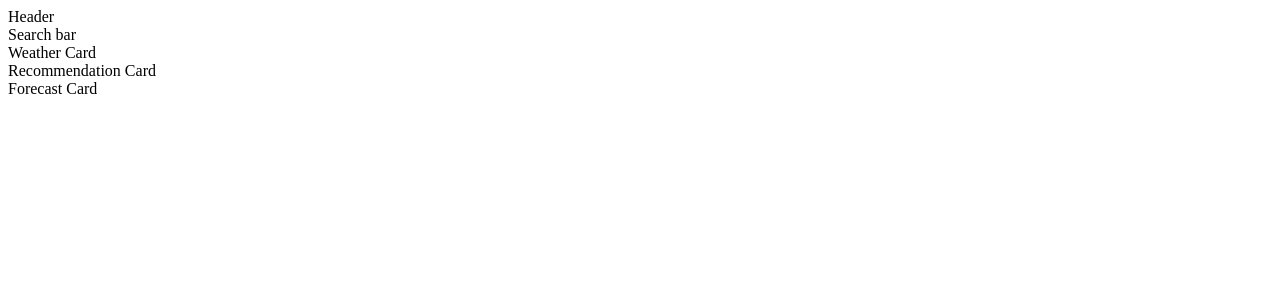
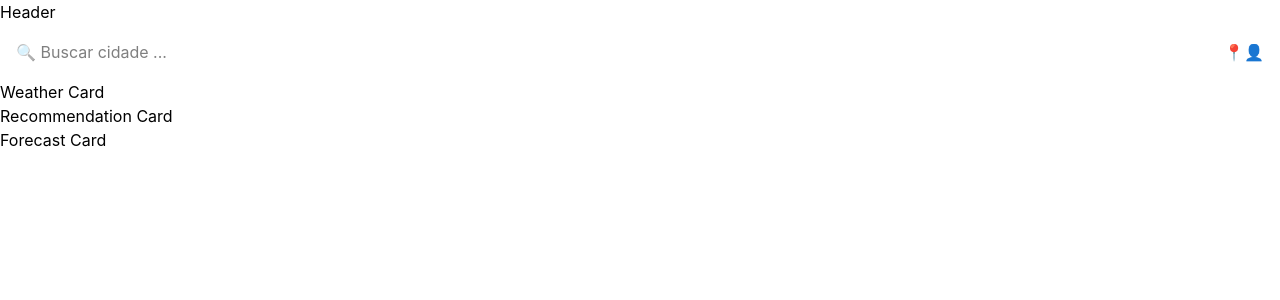
Before and after one commit to pamella-binotto/zephyr-frontend, a React (Vite) app: page / in a window 1280 px wide. Shown: the top 300 px of the page. Built offline with nearby package versions, Linux system fonts and the light colour scheme.

Commit message:
feat(search): create search bar component structure

```diff
--- a/package.json
+++ b/package.json
@@ -10,12 +10,14 @@
     "preview": "vite preview"
   },
   "dependencies": {
+    "@tailwindcss/vite": "^4.3.2",
     "axios": "^1.18.1",
     "lucide-react": "^1.23.0",
     "react": "^19.2.7",
     "react-dom": "^19.2.7",
     "react-router-dom": "^7.18.1",
-    "react-toastify": "^11.1.0"
+    "react-toastify": "^11.1.0",
+    "tailwindcss": "^4.3.2"
   },
   "devDependencies": {
     "@eslint/js": "^10.0.1",
--- a/src/components/SearchBar/SearchBar.jsx
+++ b/src/components/SearchBar/SearchBar.jsx
@@ -1,6 +1,13 @@
-function SearchBar(){
-    return(
-        <div> Search bar</div>
+function SearchBar() {
+    return (
+        <div className="flex items-center p-4">
+
+            <input className="flex-1" type="text" placeholder="🔍 Buscar cidade ..." />
+
+            <button> 📍 </button>
+            <button> 👤 </button>
+
+        </div>
     );
 }
 
--- /dev/null
+++ b/src/index.css
@@ -0,0 +1 @@
+@import "tailwindcss";
--- a/src/main.jsx
+++ b/src/main.jsx
@@ -1,6 +1,8 @@
 import { StrictMode } from 'react'
 import { createRoot } from 'react-dom/client'
 import { BrowserRouter } from 'react-router-dom'
+
+import './index.css'
 
 
 import App from './App.jsx'
--- a/vite.config.js
+++ b/vite.config.js
@@ -1,8 +1,10 @@
-import { defineConfig } from 'vite'
-import react from '@vitejs/plugin-react'
+import { defineConfig } from "vite";
+import react from "@vitejs/plugin-react";
+import tailwindcss from "@tailwindcss/vite";
 
-// https://vite.dev/config/
 export default defineConfig({
-  plugins: [react()],
-})
-''
+  plugins: [
+    react(),
+    tailwindcss(),
+  ],
+});
```
Also changed, not shown: 1 other file (tests, documents, lock files or other folders).
